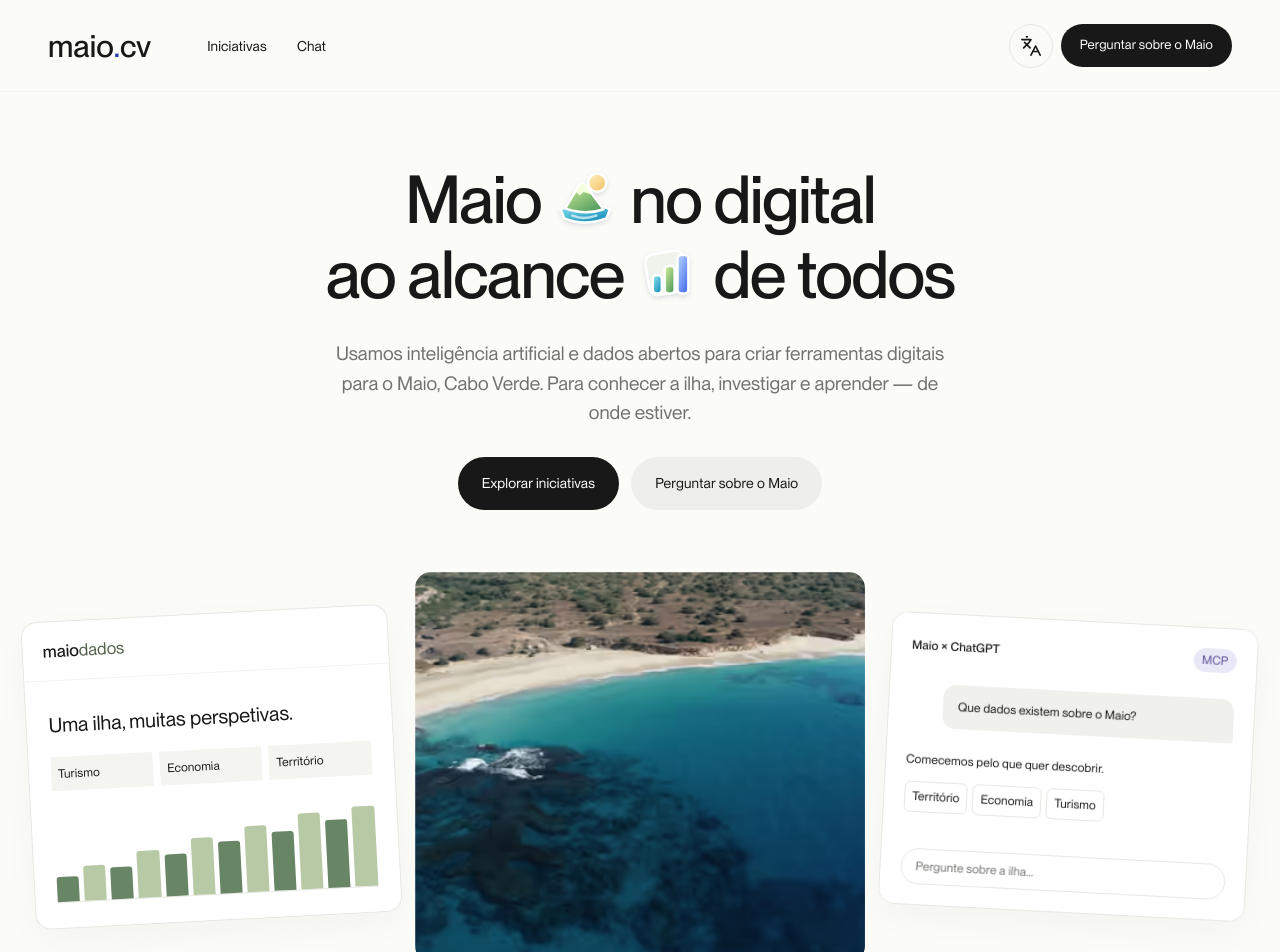
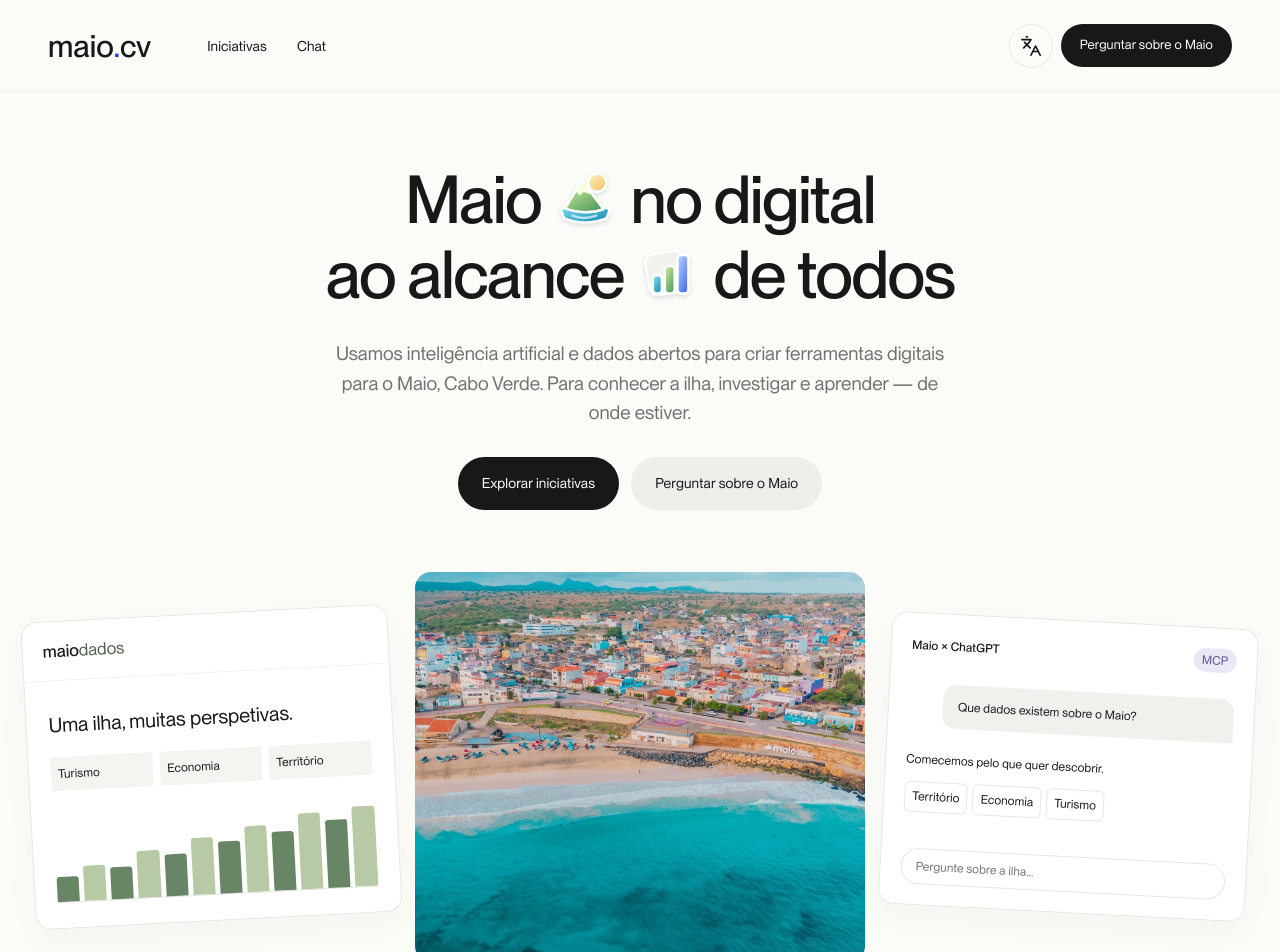
Before and after one commit to thisiscarlosgomes/maiocv, a Next.js app: page / in a window 1280 px wide. Shown: the top 952 px of the page. Built offline with nearby package versions, Linux system fonts and the light colour scheme.

Commit message:
Use Maio cover and remove numbered section labels

```diff
--- a/app/globals.css
+++ b/app/globals.css
@@ -121,12 +121,6 @@ h1 {
 }
 .showcase-photo > img {
   object-fit: cover;
-}
-.showcase-photo:after {
-  content: "";
-  position: absolute;
-  inset: 0;
-  background: linear-gradient(0deg, #082832aa, transparent 65%);
 }
 .ecosystem-label {
   text-align: center;
@@ -548,18 +542,11 @@ h2 {
   border-top: 1px solid var(--line);
   padding-top: 25px;
 }
-.how-card > div {
-  display: flex;
-  justify-content: space-between;
-  align-items: center;
-  font-size: 12px;
-  color: var(--maio-text-data);
-}
 .how-card h3 {
   font-size: 26px;
   font-weight: 400;
   letter-spacing: 0;
-  margin: 32px 0 17px;
+  margin: 0 0 17px;
 }
 .how-card p {
   font-size: 15px;
@@ -594,11 +581,6 @@ h2 {
 }
 .context-list article:last-child {
   margin: 0;
-}
-.context-list article > span {
-  font-size: 10px;
-  color: var(--maio-text-data);
-  padding-top: 5px;
 }
 .context-list h3 {
   font-size: 18px;
@@ -1081,20 +1063,6 @@ button.headline-icon:focus-visible {
   margin-top: 4px;
 }
 
-.maio-slideshow::after {
-  display: none;
-}
-.slideshow-frame {
-  position: absolute;
-  inset: 0;
-  will-change: opacity;
-  transition: opacity 0.6s ease;
-}
-.slideshow-frame img {
-  width: 100%;
-  height: 100%;
-  object-fit: cover;
-}
 .beach-results, .data-results {
   grid-template-columns: repeat(3, minmax(0, 1fr));
   gap: 16px;
@@ -1412,7 +1380,7 @@ body:has(.chat-screen) { overflow: hidden; }
 
 .question-box .demo-send { width: 48px; height: 48px; min-width: 48px; padding: 0; border-radius: 50%; flex-shrink: 0; display: grid; place-items: center; }
 
-.micro, .mini-answer .micro, .tiny-badge, .ecosystem-label > span, .metric-labels > span, .showcase .metric-labels > span, .initiative-bottom > span:last-child, .preview-toolbar, .mini-chat-top, .mini-question, .mini-answer, .mini-topics span, .mini-composer, .how-card > div, .context-list article > span {
+.micro, .mini-answer .micro, .tiny-badge, .ecosystem-label > span, .metric-labels > span, .showcase .metric-labels > span, .initiative-bottom > span:last-child, .preview-toolbar, .mini-chat-top, .mini-question, .mini-answer, .mini-topics span, .mini-composer {
   font-size: 12px;
 }
 .chat-composer textarea::placeholder, .question-box textarea::placeholder {
--- a/app/mcp/page.tsx
+++ b/app/mcp/page.tsx
@@ -63,9 +63,6 @@ export default async function McpPage() {
             {steps.map((step, i) => (
               <Reveal key={step} delay={i * 0.08}>
                 <article className="how-card">
-                  <div>
-                    <span>0{step}</span>
-                  </div>
                   <h3>{copy(`mcp.step${step}.title` as MessageKey)}</h3>
                   <p>{copy(`mcp.step${step}.text` as MessageKey)}</p>
                 </article>
@@ -85,7 +82,6 @@ export default async function McpPage() {
             <div className="context-list">
               {tips.map((tip) => (
                 <article key={tip}>
-                  <span>0{tip}</span>
                   <div>
                     <h3>{copy(`mcp.tip${tip}.title` as MessageKey)}</h3>
                     <p>{copy(`mcp.tip${tip}.text` as MessageKey)}</p>
--- a/app/page.tsx
+++ b/app/page.tsx
@@ -1,6 +1,6 @@
 import { Button, Card, Section, SkipLink } from "maio-ui";
 import { HeadlineIcon } from "../components/headline-icon";
-import { MaioSlideshow } from "../components/maio-slideshow";
+import Image from "next/image";
 import Link from "next/link";
 import { Header, Footer } from "../components/site-shell";
 import { Reveal, HoverCard } from "../components/motion";
@@ -69,9 +69,17 @@ export default async function Home() {
             <div className="showcase-side">
               <PortalPreview locale={locale} />
             </div>
-            <MaioSlideshow locale={locale} />
+            <div className="showcase-photo">
+              <Image
+                src="/maioCover.png"
+                alt={copy("home.cover.alt")}
+                fill
+                sizes="(max-width: 700px) calc(100vw - 44px), 45vw"
+                priority
+              />
+            </div>
             <div className="showcase-side">
-              <McpPreview locale={locale} animatedQuestion />
+              <McpPreview locale={locale} />
             </div>
           </Reveal>
           <div className="ecosystem-label">
@@ -144,7 +152,7 @@ export default async function Home() {
               </div>
             </Reveal>
             <Reveal delay={0.12}>
-              <McpPreview locale={locale} />
+              <McpPreview locale={locale} animatedQuestion />
             </Reveal>
           </div>
         </Section>
--- a/components/maio-slideshow.tsx
+++ /dev/null
@@ -1,64 +0,0 @@
-"use client";
-
-import { useEffect, useState } from "react";
-import { t, type MessageKey } from "../lib/i18n";
-import type { Locale } from "../lib/locale";
-
-const frames = ["rotcha", "pontapreta", "bocalagoa"] as const;
-
-const sizes = "(max-width: 700px) 90vw, 40vw";
-
-function frameSources(name: string) {
-  return {
-    avif: `/slideshow/${name}-640.avif 640w, /slideshow/${name}-1280.avif 1280w`,
-    webp: `/slideshow/${name}-640.webp 640w, /slideshow/${name}-1280.webp 1280w`,
-    fallback: `/slideshow/${name}-640.webp`,
-  };
-}
-
-export function MaioSlideshow({ locale = "pt" }: { locale?: Locale }) {
-  const [count, setCount] = useState(1);
-  const [index, setIndex] = useState(0);
-
-  useEffect(() => {
-    if (window.matchMedia("(prefers-reduced-motion: reduce)").matches) return;
-    const start = () => setCount(frames.length);
-    if (document.readyState === "complete") start();
-    else window.addEventListener("load", start, { once: true });
-    return () => window.removeEventListener("load", start);
-  }, []);
-
-  useEffect(() => {
-    if (count < frames.length) return;
-    const id = window.setInterval(() => setIndex((current) => (current + 1) % frames.length), 5000);
-    return () => window.clearInterval(id);
-  }, [count]);
-
-  return (
-    <div className="showcase-photo maio-slideshow">
-      {frames.slice(0, count).map((frame, frameIndex) => {
-        const sources = frameSources(frame);
-        return (
-          <picture
-            key={frame}
-            className="slideshow-frame"
-            style={{ opacity: frameIndex === index ? 1 : 0 }}
-            aria-hidden={frameIndex === index ? undefined : true}
-          >
-            <source type="image/avif" srcSet={sources.avif} sizes={sizes} />
-            <source type="image/webp" srcSet={sources.webp} sizes={sizes} />
-            <img
-              src={sources.fallback}
-              alt={t(`slideshow.${frame}` as MessageKey, undefined, locale)}
-              sizes={sizes}
-              width={640}
-              height={400}
-              fetchPriority={frameIndex === 0 ? "high" : "low"}
-              decoding="async"
-            />
-          </picture>
-        );
-      })}
-    </div>
-  );
-}
--- a/lib/i18n/en.json
+++ b/lib/i18n/en.json
@@ -160,6 +160,7 @@
   "home.hero": "We use artificial intelligence and open data to build digital tools for Maio, Cabo Verde. To get to know the island, research, and learn — from wherever you are.",
   "home.explore": "Explore initiatives",
   "home.showcase": "One island, several ways to discover it",
+  "home.cover.alt": "Aerial view of Vila do Maio and its beach",
   "home.eco.know": "discover",
   "home.eco.research": "research",
   "home.eco.learn": "learn",
--- a/lib/i18n/fr.json
+++ b/lib/i18n/fr.json
@@ -160,6 +160,7 @@
   "home.hero": "Nous utilisons l'intelligence artificielle et les données ouvertes pour créer des outils numériques pour Maio, Cabo Verde. Pour découvrir l'île, chercher et apprendre — d'où que vous soyez.",
   "home.explore": "Explorer les initiatives",
   "home.showcase": "Une île, plusieurs façons de la découvrir",
+  "home.cover.alt": "Vue aérienne de Vila do Maio et de sa plage",
   "home.eco.know": "découvrir",
   "home.eco.research": "chercher",
   "home.eco.learn": "apprendre",
--- a/lib/i18n/pt.json
+++ b/lib/i18n/pt.json
@@ -160,6 +160,7 @@
   "home.hero": "Usamos inteligência artificial e dados abertos para criar ferramentas digitais para o Maio, Cabo Verde. Para conhecer a ilha, investigar e aprender — de onde estiver.",
   "home.explore": "Explorar iniciativas",
   "home.showcase": "Uma ilha, várias formas de descobrir",
+  "home.cover.alt": "Vista aérea da Vila do Maio e da praia",
   "home.eco.know": "conhecer",
   "home.eco.research": "investigar",
   "home.eco.learn": "aprender",
```
Also changed, not shown: public/maioCover.png (added).
